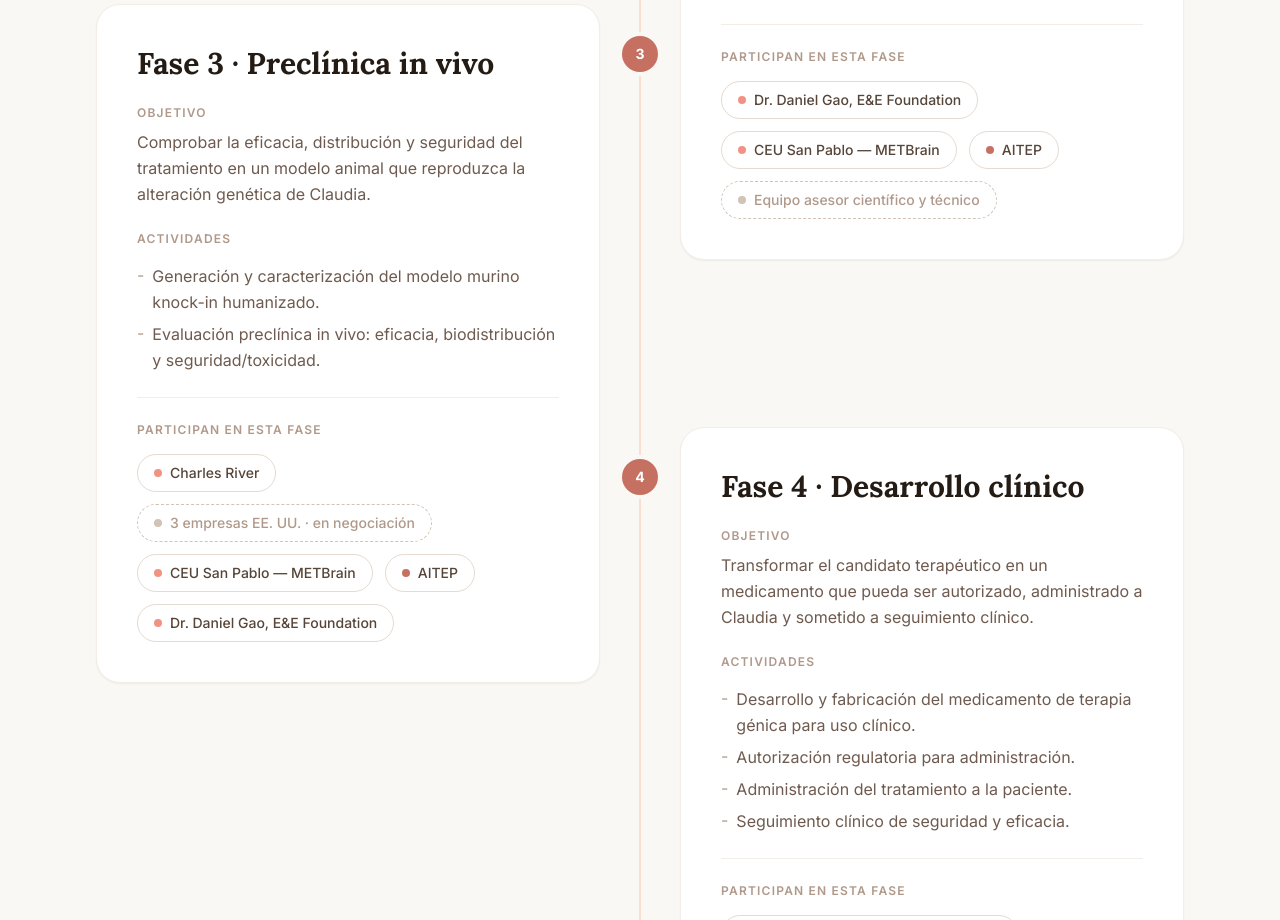
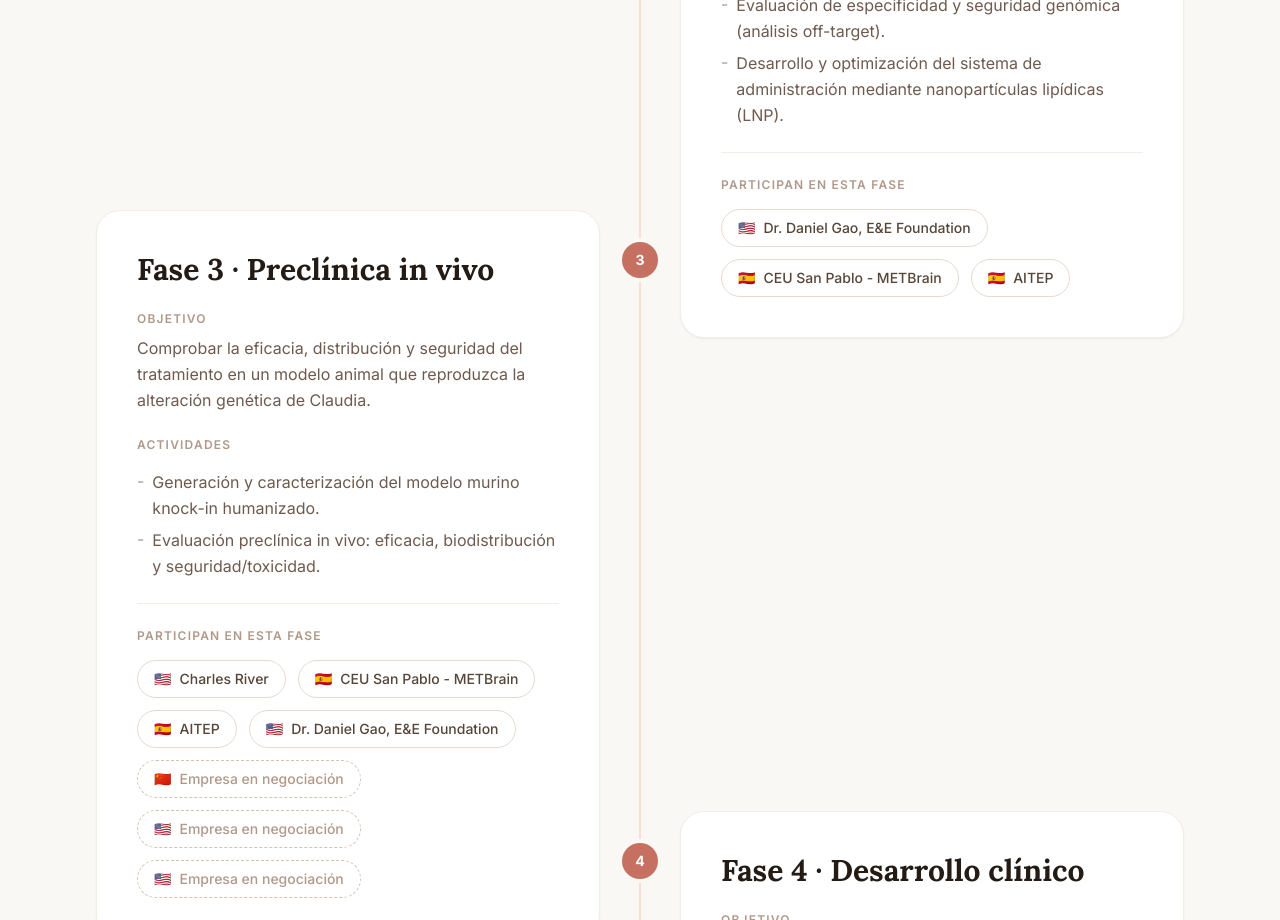
Before and after one commit to ignaciolavina/elretodeclaudia, a React (Vite) app: page /test in a window 1280 px wide. Shown: the part 1880-2800 px from the top of the page. Built offline with nearby package versions, Linux system fonts and the light colour scheme.

Commit message:
feat: including country flags

```diff
--- a/src/components/ProjectTimeline.jsx
+++ b/src/components/ProjectTimeline.jsx
@@ -2,11 +2,18 @@ import { useState } from 'react'
 
 // Datos de ejemplo — iterar rápido, traducir/pulir al final.
 
+const PAIS_BANDERA = { ES: '🇪🇸', US: '🇺🇸', EU: '🇪🇺', CN: '🇨🇳' }
+
+// Cada fila del timeline se solapa con la siguiente; z-index descendente
+// para que una fase nunca tape los badges/popover de la fase anterior.
+const FILA_Z = ['z-40', 'z-30', 'z-20', 'z-10']
+
 const ENTIDADES = {
   ceu: {
-    nombre: 'CEU San Pablo — METBrain',
+    nombre: 'CEU San Pablo - METBrain',
+    pais: 'ES',
     categoria: 'Centro académico e investigador',
-    nombreCompleto: 'Universidad CEU San Pablo — METBrain',
+    nombreCompleto: 'Universidad CEU San Pablo - METBrain',
     descripcion:
       'Dirección científica del proyecto y coordinación de investigadores, empresas y colaboradores.',
     fases: '1 · 2 · 3 · 4',
@@ -14,7 +21,7 @@ const ENTIDADES = {
   },
   aitep: {
     nombre: 'AITEP',
-    acento: true,
+    pais: 'ES',
     categoria: 'Entidad promotora',
     nombreCompleto: 'AITEP – El Reto de Claudia',
     descripcion:
@@ -24,6 +31,7 @@ const ENTIDADES = {
   },
   aemps: {
     nombre: 'AEMPS',
+    pais: 'ES',
     categoria: 'Autoridad regulatoria',
     nombreCompleto: 'Agencia Española de Medicamentos y Productos Sanitarios (AEMPS)',
     descripcion: 'Asesoramiento y orientación regulatoria de cara a la futura autorización clínica.',
@@ -32,6 +40,7 @@ const ENTIDADES = {
   },
   ema: {
     nombre: 'EMA',
+    pais: 'EU',
     categoria: 'Autoridad regulatoria',
     nombreCompleto: 'Agencia Europea de Medicamentos (EMA)',
     descripcion: 'Asesoramiento y orientación regulatoria de cara a la futura autorización clínica.',
@@ -40,6 +49,7 @@ const ENTIDADES = {
   },
   danielGao: {
     nombre: 'Dr. Daniel Gao, E&E Foundation',
+    pais: 'US',
     categoria: 'Investigador principal',
     nombreCompleto: 'Dr. Daniel Gao',
     descripcion:
@@ -49,6 +59,7 @@ const ENTIDADES = {
   },
   charlesRiver: {
     nombre: 'Charles River',
+    pais: 'US',
     categoria: 'Empresa de investigación preclínica (CRO)',
     nombreCompleto: 'Charles River Laboratories',
     descripcion:
@@ -58,7 +69,7 @@ const ENTIDADES = {
   },
   hospitalSantJoanDeDeu: {
     nombre: 'Hospital Sant Joan de Déu Barcelona',
-    acento: true,
+    pais: 'ES',
     categoria: 'Hospital — administración del tratamiento',
     nombreCompleto: 'Hospital Sant Joan de Déu Barcelona',
     descripcion:
@@ -66,15 +77,15 @@ const ENTIDADES = {
     fases: '4',
     ambito: 'Barcelona, España',
   },
-  colaboradoresCientificos: { nombre: 'Equipo asesor científico y técnico', pendiente: true },
-  empresasEEUU3: { nombre: '3 empresas EE. UU. · en negociación', pendiente: true },
-  empresaFabricacion: { nombre: 'Empresa EE. UU. de fabricación clínica · en negociación', pendiente: true },
-  proveedores: { nombre: 'Proveedores especializados', pendiente: true },
+  empresaEEUU1: { nombre: 'Empresa en negociación', pais: 'CN', pendiente: true },
+  empresaEEUU2: { nombre: 'Empresa en negociación', pais: 'US', pendiente: true },
+  empresaEEUU3: { nombre: 'Empresa en negociación', pais: 'US', pendiente: true },
+  empresaFabricacion: { nombre: 'Empresa de fabricación clínica · en negociación', pais: 'US', pendiente: true },
 }
 
 const TRANSVERSALES = [
   {
-    titulo: 'Universidad CEU San Pablo — METBrain',
+    titulo: 'Universidad CEU San Pablo - METBrain',
     descripcion: 'Dirección científica del proyecto y coordinación de investigadores, empresas y colaboradores.',
   },
   {
@@ -115,12 +126,7 @@ const FASES = [
       'Evaluación de especificidad y seguridad genómica (análisis off-target).',
       'Desarrollo y optimización del sistema de administración mediante nanopartículas lipídicas (LNP).',
     ],
-    participantes: [
-      { id: 'danielGao' },
-      { id: 'ceu' },
-      { id: 'aitep' },
-      { id: 'colaboradoresCientificos' },
-    ],
+    participantes: [{ id: 'danielGao' }, { id: 'ceu' }, { id: 'aitep' }],
     coste: {
       etiqueta: 'Coste fases 2 y 3',
       monto: '780.000 €',
@@ -139,10 +145,12 @@ const FASES = [
     ],
     participantes: [
       { id: 'charlesRiver' },
-      { id: 'empresasEEUU3' },
       { id: 'ceu' },
       { id: 'aitep' },
       { id: 'danielGao' },
+      { id: 'empresaEEUU1' },
+      { id: 'empresaEEUU2' },
+      { id: 'empresaEEUU3' },
     ],
     coste: { referencia: 'Incluido en los 780.000 € de la fase 2' },
     ocultarCoste: true,
@@ -160,12 +168,11 @@ const FASES = [
     ],
     participantes: [
       { id: 'hospitalSantJoanDeDeu' },
-      { id: 'empresaFabricacion' },
       { id: 'aemps' },
       { id: 'ema' },
       { id: 'ceu' },
       { id: 'aitep' },
-      { id: 'proveedores' },
+      { id: 'empresaFabricacion' },
     ],
     coste: {
       monto: '1,5 – 2,7 M €',
@@ -181,19 +188,19 @@ function ParticipantBadge({ id, destacado = false }) {
   const p = ENTIDADES[id]
   if (!p) return null
 
+  const bandera = PAIS_BANDERA[p.pais]
+
   if (p.pendiente) {
     return (
       <span
         title="En fase de negociación — nombre pendiente de publicación."
         className="inline-flex items-center gap-2 rounded-full border border-dashed border-gray-300 px-4 py-2 text-sm font-medium text-gray-400"
       >
-        <span className="h-2 w-2 rounded-full flex-shrink-0 bg-gray-300" />
+        {bandera && <span>{bandera}</span>}
         {p.nombre}
       </span>
     )
   }
-
-  const dotColor = p.acento ? 'bg-brand-600' : 'bg-brand-400'
 
   const badgeClasses = destacado
     ? 'bg-brand-600 border-brand-600 text-white'
@@ -205,7 +212,7 @@ function ParticipantBadge({ id, destacado = false }) {
         type="button"
         className={`inline-flex items-center gap-2 rounded-full border px-4 py-2 text-sm font-medium transition-colors ${badgeClasses}`}
       >
-        <span className={`h-2 w-2 rounded-full flex-shrink-0 ${destacado ? 'bg-white' : dotColor}`} />
+        {bandera && <span>{bandera}</span>}
         {p.nombre}
       </button>
 
@@ -361,7 +368,10 @@ export default function ProjectTimeline() {
 
           <div>
             {FASES.map((fase, i) => (
-              <div key={fase.numero} className={`relative ${i === 0 ? '' : 'mt-10 md:-mt-64'}`}>
+              <div
+                key={fase.numero}
+                className={`relative ${FILA_Z[i] || 'z-0'} ${i === 0 ? '' : 'mt-10 md:-mt-32'}`}
+              >
                 <div className="absolute left-6 md:left-1/2 top-8 -translate-x-1/2 z-10 w-9 h-9 rounded-full bg-brand-600 text-white text-sm font-bold flex items-center justify-center ring-4 ring-gray-50">
                   {fase.numero}
                 </div>
```
